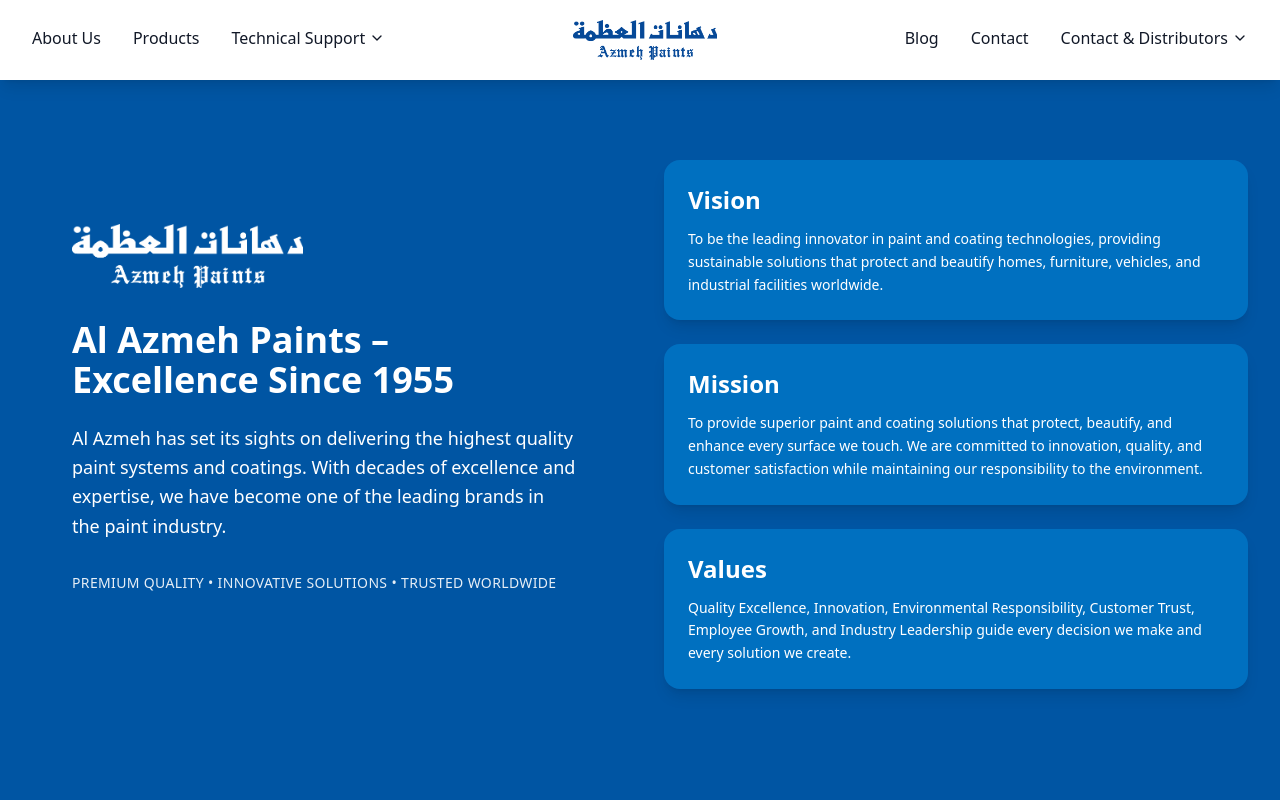
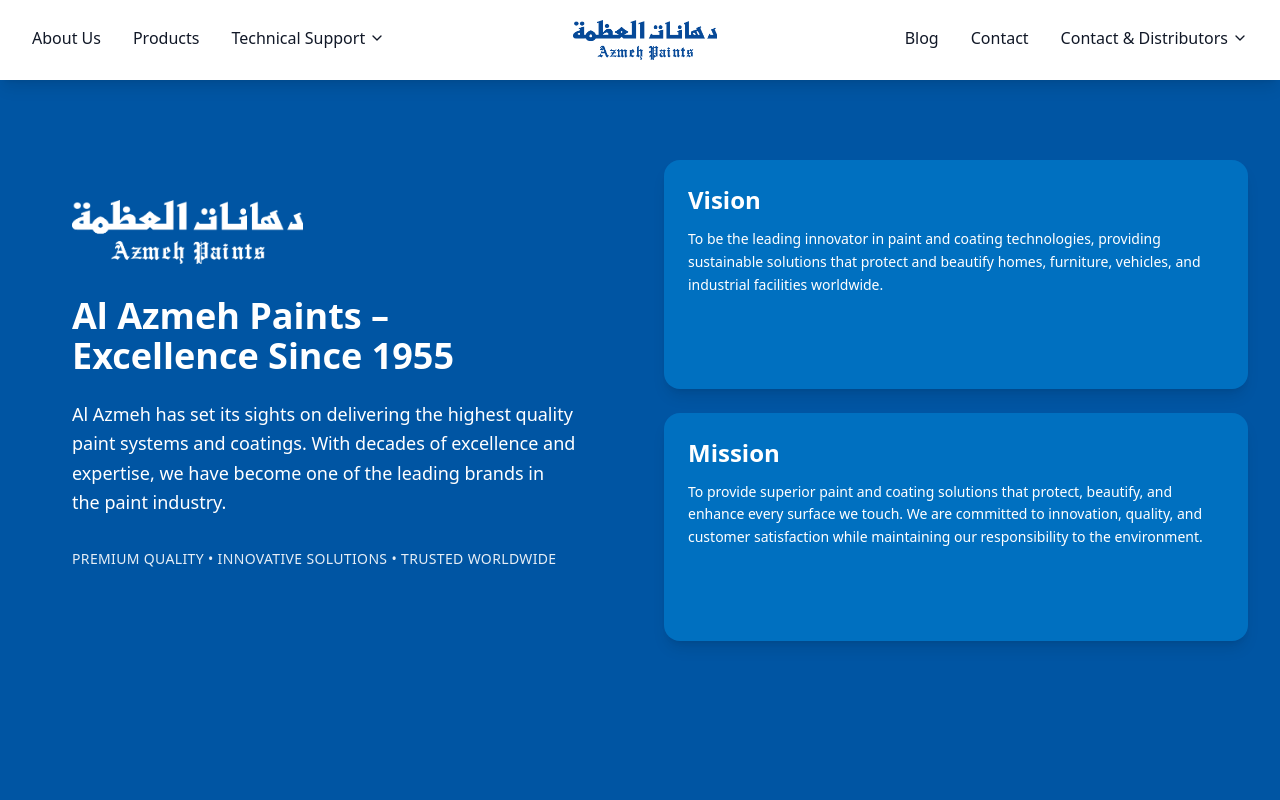
Before and after one commit to AzmehAh/azmeh-web, a React (Vite) app: page /about in a window 1280 px wide. Shown: the top 800 px of the page. Built offline with nearby package versions, Linux system fonts and the light colour scheme.

Commit message:
Updated AboutSection.tsx

```diff
--- a/src/ComponentAbout/AboutSection.tsx
+++ b/src/ComponentAbout/AboutSection.tsx
@@ -18,13 +18,7 @@ const cards = [
       "To provide superior paint and coating solutions that protect, beautify, and enhance every surface we touch. We are committed to innovation, quality, and customer satisfaction while maintaining our responsibility to the environment.",
     icon: Target,
   },
-  {
-    id: 3,
-    title: "Values",
-    description:
-      "Quality Excellence, Innovation, Environmental Responsibility, Customer Trust, Employee Growth, and Industry Leadership guide every decision we make and every solution we create.",
-    icon: Heart,
-  },
+
 ];
 
 const AboutSection = () => {
```
